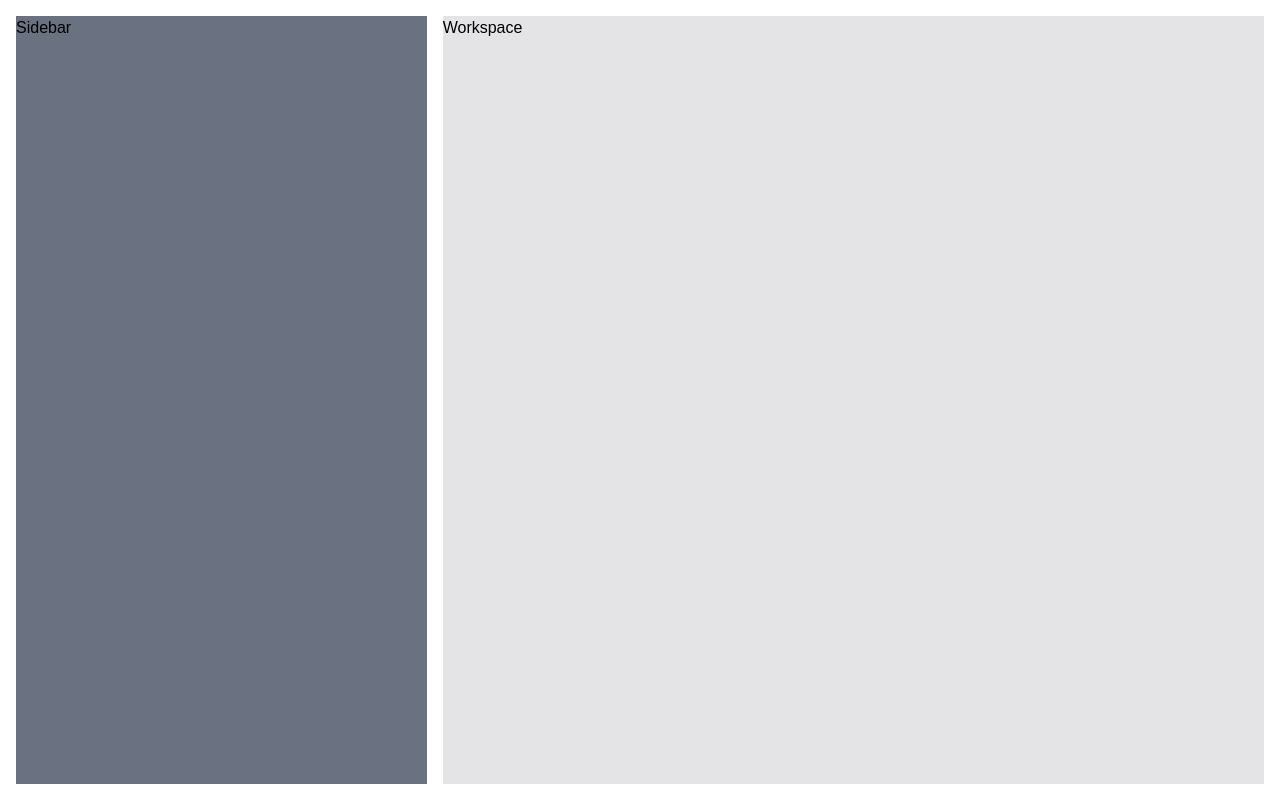
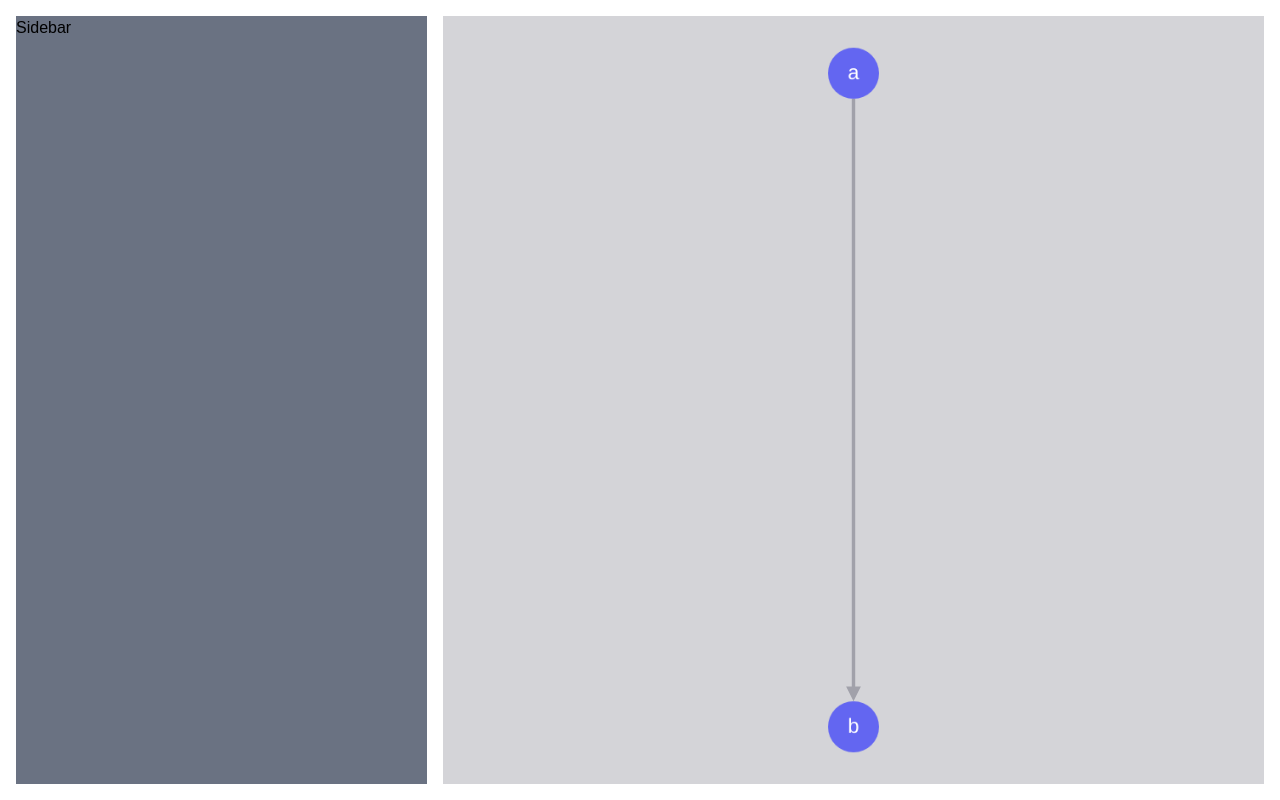
Before and after one commit to NagyMarton2004/math-alp, a Next.js app: page / in a window 1280 px wide. Built offline with nearby package versions, Linux system fonts and the light colour scheme.

Commit message:
Initialize Cytoscape graph in workspace

```diff
--- a/components/Workspace.tsx
+++ b/components/Workspace.tsx
@@ -1,9 +1,56 @@
-import React from 'react'
+"use client"
+import React, {useEffect, useRef} from 'react'
 import cytoscape from 'cytoscape';
 
+
 const Workspace = () => {
+    const cyRef = useRef<HTMLDivElement | null>(null);
+    const cyInstance = useRef<cytoscape.Core | null>(null);
+
+    useEffect(() => {
+
+        if (!cyRef.current) return;
+
+        cyInstance.current = cytoscape({
+        container: cyRef.current,
+        elements: [
+            { data: { id: "a" } },
+            { data: { id: "b" } },
+            { data: { source: "a", target: "b" } },
+        ],
+        style: [
+            {
+            selector: 'node',
+            style: {
+                'background-color': '#6366f1',
+                'label': 'data(id)',
+                'color': '#fff',
+                'text-valign': 'center',
+                'text-halign': 'center',
+                'font-size': '12px',
+            }
+            },
+            {
+            selector: 'edge',
+            style: {
+                'width': 2,
+                'line-color': '#a1a1aa',
+                'target-arrow-color': '#a1a1aa',
+                'target-arrow-shape': 'triangle',
+                'curve-style': 'bezier',
+            }
+            }
+        ],
+        layout: { name: 'grid' },
+        });
+
+        return () => {
+            cyInstance.current?.destroy();
+        };
+    }, []);
+
   return (
-    <div className='w-full h-full bg-zinc-200'>Workspace</div>
+    <div ref={cyRef} className='bg-zinc-300 h-full w-full' />
   )
 }
 
```
